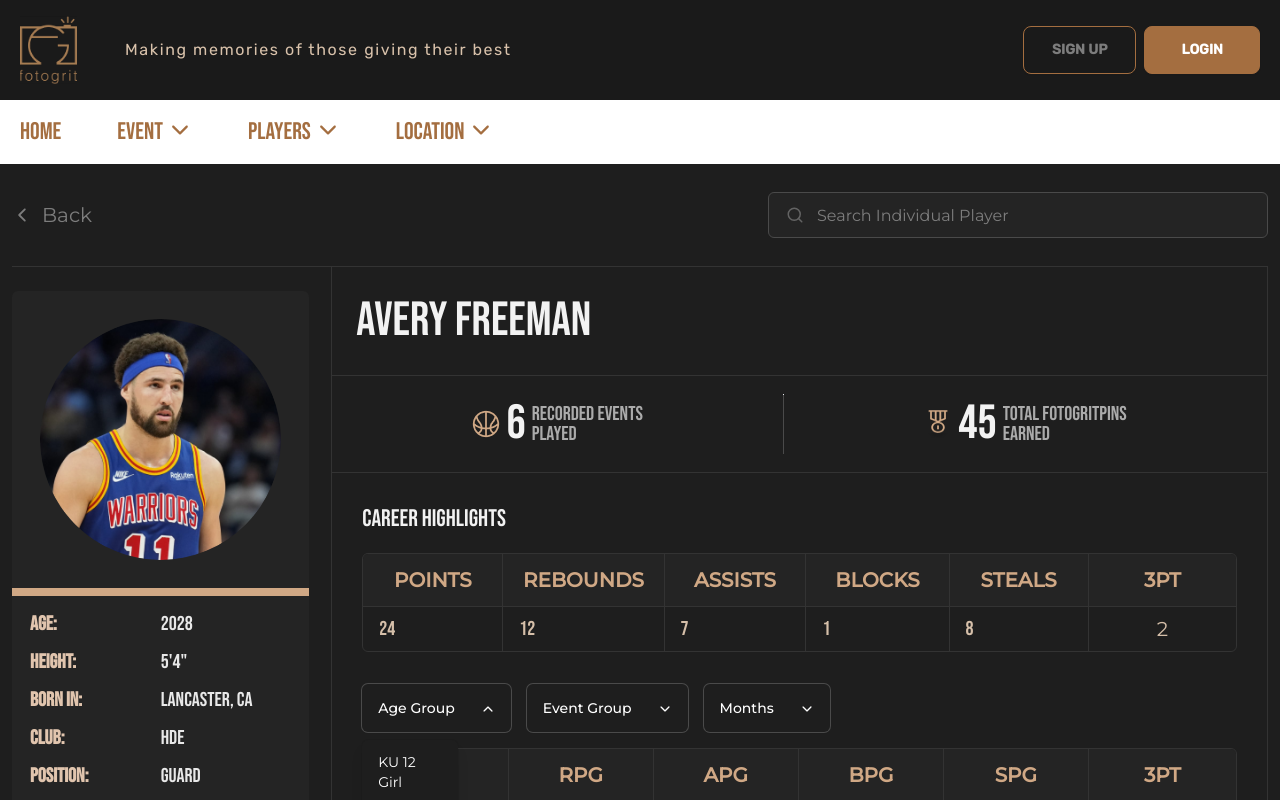
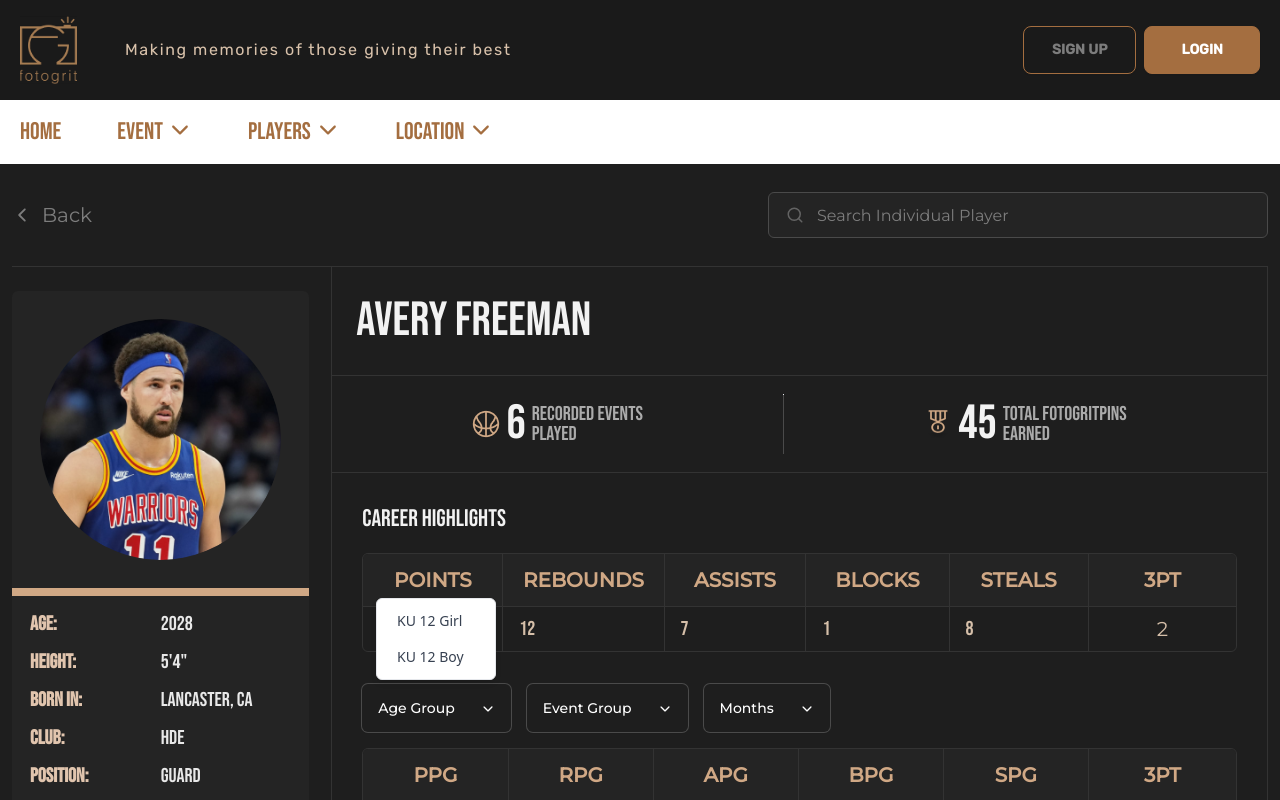
Before and after one commit to Abdullah-Al-Akash/fotogrid-frontend, a React (Vite) app: page /players in a window 1280 px wide. Both pictures are taken after a click on the button "Age Group". Shown: the top 800 px of the page. Built offline with nearby package versions, Linux system fonts and the light colour scheme.

Commit message:
drop down added

```diff
--- a/package.json
+++ b/package.json
@@ -10,13 +10,17 @@
     "preview": "vite preview"
   },
   "dependencies": {
+    "@radix-ui/react-dropdown-menu": "^2.0.6",
+    "clsx": "^2.0.0",
     "localforage": "^1.10.0",
+    "lucide-react": "^0.331.0",
     "match-sorter": "^6.3.4",
     "react": "^18.2.0",
     "react-dom": "^18.2.0",
     "react-icons": "^5.0.1",
     "react-router-dom": "^6.22.0",
-    "sort-by": "^1.2.0"
+    "sort-by": "^1.2.0",
+    "tailwind-merge": "^2.0.0"
   },
   "devDependencies": {
     "@types/react": "^18.2.55",
--- a/src/Components/ui/dark-dropdown.jsx
+++ b/src/Components/ui/dark-dropdown.jsx
@@ -3,60 +3,52 @@
 import { useState } from "react";
 import { IoIosArrowDown, IoIosArrowUp } from "react-icons/io";
 
-const DarkDropdown = ({ options, label }) => {
+import {
+  DropdownMenu,
+  DropdownMenuContent,
+  DropdownMenuGroup,
+  DropdownMenuItem,
+  DropdownMenuTrigger,
+} from "./drop-down";
+
+export default function DarkDropdown({ options, label }) {
   const [isOpen, setIsOpen] = useState(false);
   const [selectedOption, setSelectedOption] = useState(null);
 
-  const toggleDropdown = () => {
+  const handleOptionClick = (option) => {
+    setSelectedOption(option);
     setIsOpen(!isOpen);
   };
-
-  const handleOptionClick = (option) => {
-    setSelectedOption(option);
-    setIsOpen(false);
-  };
-
   return (
-    <div className="relative inline-block text-left montserrat ">
-      <div>
+    <DropdownMenu>
+      <DropdownMenuTrigger asChild>
         <button
-          type="button"
-          className="h-[48px] rounded-[6px]  ring-[1px] ring-[#4A4A4A]   shadow-sm py-[8px] px-[16px] bg-transparent text-sm text-white  flex items-center justify-between text-[16px] font-medium"
-          onClick={toggleDropdown}
+          className="h-[48px] outline-none rounded-[6px]  ring-[1px] ring-[#4A4A4A]   shadow-sm py-[8px] px-[16px] bg-transparent text-sm text-white  flex items-center justify-between text-[16px] font-medium"
+          onClick={() => setIsOpen(!isOpen)}
         >
           {selectedOption ? selectedOption : label}
           <span className={`mt-[2px] ms-[26px]`}>
             {isOpen ? <IoIosArrowUp /> : <IoIosArrowDown />}
           </span>
         </button>
-      </div>
-
-      {isOpen && (
-        <div
-          className="origin-top-right absolute left-0 mt-2 w-24  rounded-[6px] shadow-lg bg-[#1E1E1E] ring-1 ring-black ring-opacity-5 focus:outline-none z-[999999999]"
-          role="menu"
-          aria-orientation="vertical"
-          aria-labelledby="options-menu"
-        >
-          <div className="py-1" role="none">
+      </DropdownMenuTrigger>
+      <DropdownMenuContent className="min-w-[120px] bg-white">
+        <DropdownMenuGroup>
           {Array.isArray(options) &&
             options?.map((item, key) => {
               return (
-                  <button
+                <DropdownMenuItem
                   key={key}
                   onClick={() => handleOptionClick(item.value)}
-                    className="block px-4 py-2 text-sm text-white w-full text-left hover:text-[#1E1E1E] hover:bg-gray-100"
+                  className="block px-4 py-2 text-sm text-gray-700 w-full text-left hover:bg-gray-100 cursor-pointer"
                   role="menuitem"
                 >
                   {item.label}
-                  </button>
+                </DropdownMenuItem>
               );
             })}
-          </div>
-        </div>
-      )}
-    </div>
+        </DropdownMenuGroup>
+      </DropdownMenuContent>
+    </DropdownMenu>
   );
-};
-
-export default DarkDropdown;
+}
--- /dev/null
+++ b/src/Components/ui/drop-down.jsx
@@ -0,0 +1,168 @@
+/* eslint-disable react/prop-types */
+import { forwardRef } from "react";
+import * as DropdownMenuPrimitive from "@radix-ui/react-dropdown-menu";
+import { Check, ChevronRight, Circle } from "lucide-react";
+import { cn } from "../../lib/utils";
+
+const DropdownMenu = DropdownMenuPrimitive.Root;
+const DropdownMenuTrigger = DropdownMenuPrimitive.Trigger;
+const DropdownMenuGroup = DropdownMenuPrimitive.Group;
+const DropdownMenuPortal = DropdownMenuPrimitive.Portal;
+const DropdownMenuSub = DropdownMenuPrimitive.Sub;
+const DropdownMenuRadioGroup = DropdownMenuPrimitive.RadioGroup;
+
+const DropdownMenuSubTrigger = forwardRef(
+  ({ className, inset, children, ...props }, ref) => (
+    <DropdownMenuPrimitive.SubTrigger
+      ref={ref}
+      className={cn(
+        "flex cursor-default select-none items-center rounded-sm px-2 py-1.5 text-sm outline-none  data-[state=open]:bg-accent",
+        inset && "pl-8",
+        className
+      )}
+      {...props}
+    >
+      {children}
+      <ChevronRight className="ml-auto h-4 w-4" />
+    </DropdownMenuPrimitive.SubTrigger>
+  )
+);
+DropdownMenuSubTrigger.displayName =
+  DropdownMenuPrimitive.SubTrigger.displayName;
+
+const DropdownMenuSubContent = forwardRef(({ className, ...props }, ref) => (
+  <DropdownMenuPrimitive.SubContent
+    ref={ref}
+    className={cn(
+      "z-50 min-w-[8rem] overflow-hidden rounded-md border bg-popover p-1 text-popover-foreground shadow-lg data-[state=open]:animate-in data-[state=closed]:animate-out data-[state=closed]:fade-out-0 data-[state=open]:fade-in-0 data-[state=closed]:zoom-out-95 data-[state=open]:zoom-in-95 data-[side=bottom]:slide-in-from-top-2 data-[side=left]:slide-in-from-right-2 data-[side=right]:slide-in-from-left-2 data-[side=top]:slide-in-from-bottom-2",
+      className
+    )}
+    {...props}
+  />
+));
+DropdownMenuSubContent.displayName =
+  DropdownMenuPrimitive.SubContent.displayName;
+
+const DropdownMenuContent = forwardRef(
+  ({ className, sideOffset = 4, ...props }, ref) => (
+    <DropdownMenuPrimitive.Portal>
+      <DropdownMenuPrimitive.Content
+        ref={ref}
+        sideOffset={sideOffset}
+        className={cn(
+          "z-50 min-w-[8rem] overflow-hidden rounded-md border bg-popover p-1 text-popover-foreground shadow-md data-[state=open]:animate-in data-[state=closed]:animate-out data-[state=closed]:fade-out-0 data-[state=open]:fade-in-0 data-[state=closed]:zoom-out-95 data-[state=open]:zoom-in-95 data-[side=bottom]:slide-in-from-top-2 data-[side=left]:slide-in-from-right-2 data-[side=right]:slide-in-from-left-2 data-[side=top]:slide-in-from-bottom-2",
+          className
+        )}
+        {...props}
+      />
+    </DropdownMenuPrimitive.Portal>
+  )
+);
+DropdownMenuContent.displayName = DropdownMenuPrimitive.Content.displayName;
+
+const DropdownMenuItem = forwardRef(({ className, inset, ...props }, ref) => (
+  <DropdownMenuPrimitive.Item
+    ref={ref}
+    className={cn(
+      "relative flex cursor-default select-none items-center rounded-sm px-2 py-1.5 text-sm outline-none   focus:text-accent-foreground data-[disabled]:pointer-events-none data-[disabled]:opacity-50",
+      inset && "pl-8",
+      className
+    )}
+    {...props}
+  />
+));
+DropdownMenuItem.displayName = DropdownMenuPrimitive.Item.displayName;
+
+const DropdownMenuCheckboxItem = forwardRef(
+  ({ className, children, checked, ...props }, ref) => (
+    <DropdownMenuPrimitive.CheckboxItem
+      ref={ref}
+      className={cn(
+        "relative flex cursor-default select-none items-center rounded-sm py-1.5 pl-8 pr-2 text-sm outline-none   focus:text-accent-foreground data-[disabled]:pointer-events-none data-[disabled]:opacity-50",
+        className
+      )}
+      checked={checked}
+      {...props}
+    >
+      <span className="absolute left-2 flex h-3.5 w-3.5 items-center justify-center">
+        <DropdownMenuPrimitive.ItemIndicator>
+          <Check className="h-4 w-4" />
+        </DropdownMenuPrimitive.ItemIndicator>
+      </span>
+      {children}
+    </DropdownMenuPrimitive.CheckboxItem>
+  )
+);
+DropdownMenuCheckboxItem.displayName =
+  DropdownMenuPrimitive.CheckboxItem.displayName;
+
+const DropdownMenuRadioItem = forwardRef(
+  ({ className, children, ...props }, ref) => (
+    <DropdownMenuPrimitive.RadioItem
+      ref={ref}
+      className={cn(
+        "relative flex cursor-default select-none items-center rounded-sm py-1.5 pl-8 pr-2 text-sm outline-none   focus:text-accent-foreground data-[disabled]:pointer-events-none data-[disabled]:opacity-50",
+        className
+      )}
+      {...props}
+    >
+      <span className="absolute left-2 flex h-3.5 w-3.5 items-center justify-center">
+        <DropdownMenuPrimitive.ItemIndicator>
+          <Circle className="h-2 w-2 fill-current" />
+        </DropdownMenuPrimitive.ItemIndicator>
+      </span>
+      {children}
+    </DropdownMenuPrimitive.RadioItem>
+  )
+);
+DropdownMenuRadioItem.displayName = DropdownMenuPrimitive.RadioItem.displayName;
+
+const DropdownMenuLabel = forwardRef(({ className, inset, ...props }, ref) => (
+  <DropdownMenuPrimitive.Label
+    ref={ref}
+    className={cn(
+      "px-2 py-1.5 text-sm font-semibold",
+      inset && "pl-8",
+      className
+    )}
+    {...props}
+  />
+));
+DropdownMenuLabel.displayName = DropdownMenuPrimitive.Label.displayName;
+
+const DropdownMenuSeparator = forwardRef(({ className, ...props }, ref) => (
+  <DropdownMenuPrimitive.Separator
+    ref={ref}
+    className={cn("-mx-1 my-1 h-px bg-muted", className)}
+    {...props}
+  />
+));
+DropdownMenuSeparator.displayName = DropdownMenuPrimitive.Separator.displayName;
+
+const DropdownMenuShortcut = ({ className, ...props }) => {
+  return (
+    <span
+      className={cn("ml-auto text-xs tracking-widest opacity-60", className)}
+      {...props}
+    />
+  );
+};
+DropdownMenuShortcut.displayName = "DropdownMenuShortcut";
+
+export {
+  DropdownMenu,
+  DropdownMenuTrigger,
+  DropdownMenuContent,
+  DropdownMenuItem,
+  DropdownMenuCheckboxItem,
+  DropdownMenuRadioItem,
+  DropdownMenuLabel,
+  DropdownMenuSeparator,
+  DropdownMenuShortcut,
+  DropdownMenuGroup,
+  DropdownMenuPortal,
+  DropdownMenuSub,
+  DropdownMenuSubContent,
+  DropdownMenuSubTrigger,
+  DropdownMenuRadioGroup,
+};
--- a/src/Components/ui/dropdown.jsx
+++ b/src/Components/ui/dropdown.jsx
@@ -3,21 +3,28 @@
 import { useState } from "react";
 import { IoIosArrowDown, IoIosArrowUp } from "react-icons/io";
 
-const Dropdown = ({ options, label }) => {
+import {
+  DropdownMenu,
+  DropdownMenuContent,
+  DropdownMenuGroup,
+  DropdownMenuItem,
+  DropdownMenuTrigger,
+} from "./drop-down";
+
+export default function Dropdown({ options, label }) {
   const [isOpen, setIsOpen] = useState(false);
   const [selectedOption, setSelectedOption] = useState(null);
 
+  console.log({ isOpen });
   const handleOptionClick = (option) => {
     setSelectedOption(option);
-    setIsOpen(false);
+    setIsOpen(!isOpen);
   };
-
   return (
-    <div className="relative inline-block text-left montserrat">
-      <div>
+    <DropdownMenu>
+      <DropdownMenuTrigger asChild>
         <button
-          type="button"
-          className="h-[48px] rounded-[6px]   border-gray-300 shadow-sm py-[8px] px-[16px] bg-white text-sm text-gray-700  flex items-center justify-between text-[16px] font-medium"
+          className="h-[48px] rounded-[6px]   border-gray-300 shadow-sm py-[8px] px-[16px] bg-white text-sm text-gray-700  flex items-center justify-between text-[16px] font-medium outline-none"
           onClick={() => setIsOpen(!isOpen)}
         >
           {selectedOption ? selectedOption : label}
@@ -25,34 +32,24 @@
             {isOpen ? <IoIosArrowUp /> : <IoIosArrowDown />}
           </span>
         </button>
-      </div>
-
-      {isOpen && (
-        <div
-          className="origin-top-right absolute left-0 mt-2 w-48  rounded-[6px] shadow-lg bg-white ring-1 ring-black ring-opacity-5 focus:outline-none z-[999999999]"
-          role="menu"
-          aria-orientation="vertical"
-          aria-labelledby="options-menu"
-        >
-          <div className="py-1" role="none">
+      </DropdownMenuTrigger>
+      <DropdownMenuContent className="min-w-[120px] bg-white">
+        <DropdownMenuGroup>
           {Array.isArray(options) &&
             options?.map((item, key) => {
               return (
-                  <button
+                <DropdownMenuItem
                   key={key}
                   onClick={() => handleOptionClick(item.value)}
-                    className="block px-4 py-2 text-sm text-gray-700 w-full text-left hover:bg-gray-100"
+                  className="block px-4 py-2 text-sm text-gray-700 w-full text-left hover:bg-gray-100 cursor-pointer"
                   role="menuitem"
                 >
                   {item.label}
-                  </button>
+                </DropdownMenuItem>
               );
             })}
-          </div>
-        </div>
-      )}
-    </div>
+        </DropdownMenuGroup>
+      </DropdownMenuContent>
+    </DropdownMenu>
   );
-};
-
-export default Dropdown;
+}
--- a/src/index.css
+++ b/src/index.css
@@ -39,3 +39,8 @@
 input::placeholder {
   font-family: "Montserrat", sans-serif;
 }
+
+.transition-colors {
+  transition-timing-function: "cubic-bezier(0.4, 0, 0.2, 1)";
+  transition-duration: 150ms;
+}
--- /dev/null
+++ b/src/lib/utils.js
@@ -0,0 +1,6 @@
+import { clsx } from "clsx";
+import { twMerge } from "tailwind-merge";
+
+export function cn(...inputs) {
+  return twMerge(clsx(inputs));
+}
```
Also changed, not shown: 2 other files (tests, documents, lock files or other folders). Lines whose indentation alone changed are shown as unchanged.
